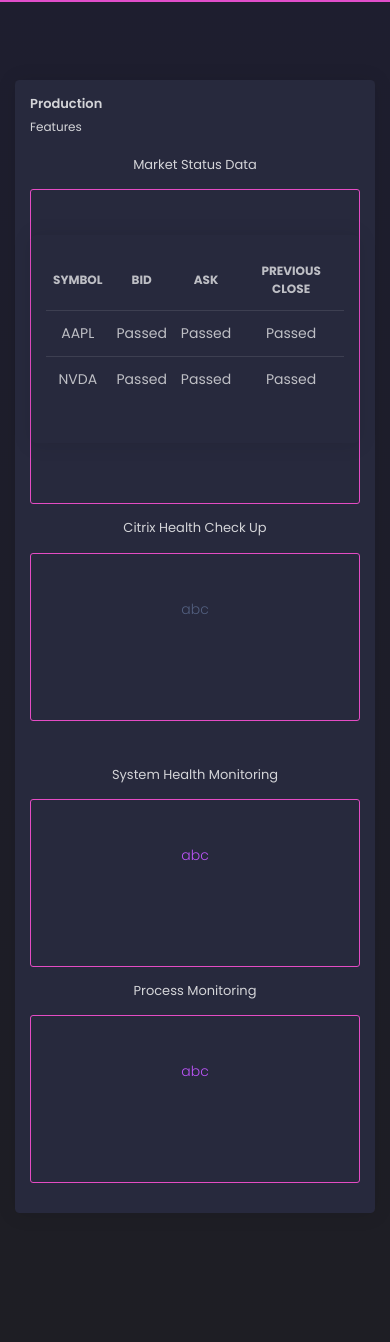
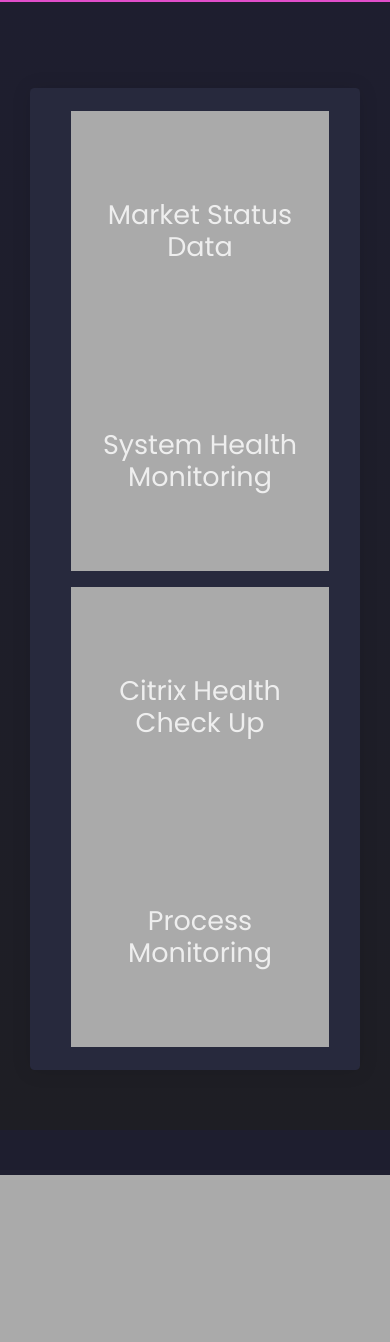
Before and after one commit to yovanjain/PUC, a Django app: page /production.html in a window 390 px wide. Shown: the part 103-1445 px from the top of the page. After the commit the page ends 1278 px from the top, so only its background shows below. Run offline with Django 3.2, Linux system fonts and the light colour scheme; style sheets or scripts are compiled from the project's sources; some libraries are stand-ins or nearby versions.

Commit message:
fourth commit

```diff
--- a/django-black-dashboard-master/apps/templates/home/index.html
+++ b/django-black-dashboard-master/apps/templates/home/index.html
@@ -47,7 +47,7 @@
           <div class="card-body">
             <div class="row">
               <div class="column text-center" style="background-color:#aaa;">
-                <a href="">
+                <a href="/production.html">
                   <h2>SOP FLEXTRADE</h2>
                 </a>
               </div>
--- a/django-black-dashboard-master/apps/templates/home/production.html
+++ b/django-black-dashboard-master/apps/templates/home/production.html
@@ -3,105 +3,85 @@
 {% block title %} Maps {% endblock %}
 
 <!-- Specific Page CSS goes HERE  -->
-{% block stylesheets %}{% endblock stylesheets %}
+{% block stylesheets %}
+<style>
+  .column {
+  float: center;
+  width: 50%;
+  padding: 20px;
+  max-height: 500px;
+  border: 1rem;
+  height: 230px;
+}
+h2 {
+  margin-top: 5rem;
+}
+
+.row-box {
+  margin-left: 10rem;
+  display:flex;
+  flex-wrap: nowrap;
+}
+
+/* Clear floats after the columns */
+.row:after {
+  content: "";
+  display: table;
+  clear: both;
+}
+
+@media screen and (max-width: 600px) {
+  .row-box {
+    margin-right: 15px;
+    display: flex;
+    flex-wrap: nowrap;
+}
+}
+
+@media screen and (max-width: 400px) {
+  .row-box {
+    margin-right: 0px;
+    display: block;
+    margin-left: 10px;
+  }
+  .column{
+    width: auto;
+    padding: inherit;
+  }
+}
+</style>
+{% endblock stylesheets %}
 
 {% block content %}
 
-<div class="row">
+<div class="row mr-0 ml-0 mt-2">
   <div class="col-md-12">
     <div class="card">
-      <div class="card-header">
-        <h5 class="title">Production</h5>
-        <p class="category">Features</p>
-      </div>
       <div class="card-body all-icons">
-        <div class="row">
-          <div class="font-icon-list col-lg-12 col-md-6 col-sm-6 col-xs-6 col-xs-6">
-            <h5 class="text-center">Market Status Data</h5>
-            <div class="font-icon-detail">
-              <div class="row">
-                <div class="col-md-12">
-                  <div class="card ">
-                    <div class="card-body">
-                      <div class="table-responsive">
-                        <table class="table tablesorter " id="">
-                          <thead class=" text-primary">
-                            <tr>
-                              <th>
-                                SYMBOL
-                              </th>
-                              <th>
-                                BID
-                              </th>
-                              <th>
-                                ASK
-                              </th>
-                              <th class="text-center">
-                                PREVIOUS CLOSE
-                              </th>
-                            </tr>
-                          </thead>
-                          <tbody>
-                            <tr>
-                              <td>
-                                AAPL
-                              </td>
-                              <td>
-                                Passed
-                              </td>
-                              <td>
-                                Passed
-                              </td>
-                              <td class="text-center">
-                                Passed
-                              </td>
-                            </tr>
-                            <tr>
-                              <td>
-                                NVDA
-                              </td>
-                              <td>
-                                Passed
-                              </td>
-                              <td>
-                                Passed
-                              </td>
-                              <td class="text-center">
-                                Passed
-                              </t0d>
-                            </tr>
-                          </tbody>
-                        </table>
-                      </div>
-                    </div>
-                  </div>
-                </div>
-              </div>
-
-            </div>
+        <div class="row p-2 row-box">
+          <div class="column text-center col-md-5 mr-2 ml-2" style="background-color:#aaa;">
+            <a href="/market_status_data.html">
+              <h2>Market Status Data</h2>
+            </a>
           </div>
-          <div class="font-icon-list col-lg-12 col-md-3 col-sm-4 col-xs-6 col-xs-6">
-            <h5 class="text-center">Citrix Health Check Up</h5>
-            <div class="font-icon-detail">
-              <a>abc</a>
-            </div>
+          <div class="column text-center col-md-5 mr-2 ml-2" style="background-color:#aaa;">
+            <a href="/system_health_monitoring.html">
+              <h2 >System Health Monitoring</h2>
+            </a>
           </div>
         </div>
-      </div>
-      <div class="card-body all-icons">
-        <div class="row">
-          <div class="font-icon-list col-lg-12 col-md-3 col-sm-4 col-xs-6 col-xs-6">
-            <h5 class="text-center">System Health Monitoring</h5>
-            <div class="font-icon-detail">
-              <a href="#">abc</a>
-            </div>
+        <div class="row p-2 row-box">
+          <div class="column text-center col-md-5 mr-2 ml-2" style="background-color:#aaa;">
+            <a href="/citrix_health_check_up.html">
+              <h2>Citrix Health Check Up</h2>
+            </a>
           </div>
-          <div class="font-icon-list col-lg-12 col-md-3 col-sm-4 col-xs-6 col-xs-6">
-            <h5 class="text-center">Process Monitoring</h5>
-            <div class="font-icon-detail">
-              <a href="#">abc</a>
-            </div>
+          <div class="column text-center col-md-5 mr-2 ml-2" style="background-color:#aaa;">
+            <a href="/process_monitoring.html">
+              <h2>Process Monitoring</h2>
+            </a>
           </div>
+        </div>
         </div>
       </div>
     </div>
--- a/django-black-dashboard-master/apps/templates/includes/navigation.html
+++ b/django-black-dashboard-master/apps/templates/includes/navigation.html
@@ -1,5 +1,5 @@
 <nav class="navbar sticky-top navbar-dark bg-dark">
-  <a class="navbar-brand" href="#">
+  <a class="navbar-brand" href="/index.html">
     <img src="static/assets/img/mizuho.jpg" width="120" height="70" alt="">
   </a>
 </nav>
```
Also changed, not shown: django-black-dashboard-master/apps/templates/home/process_monitoring.html (+26 -14 lines), django-black-dashboard-master/apps/templates/home/system_health_monitoring.html (+53 -17 lines), django-black-dashboard-master/apps/templates/includes/scripts-sidebar.html (deleted, +0 -112 lines).
